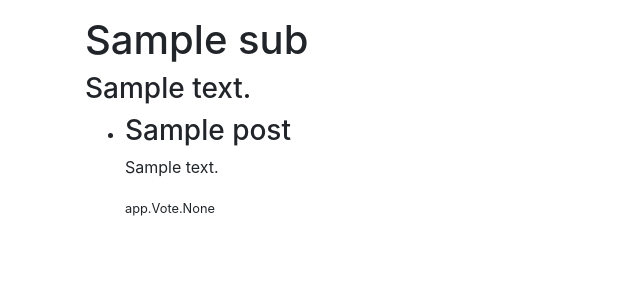
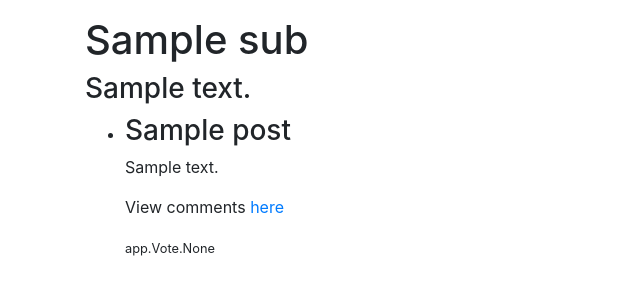
Before and after one commit to MuditJ/Djeddit, a Django app: page /d/sub/1/ in a window 1280 px wide. Shown: the part 220-520 px from the top of the page, without its empty margins (0-640 px from the left). Run offline with Django 3.2, Linux system fonts and the light colour scheme; tables that the repository leaves empty hold one stand-in row (values such as "Sample post"); some libraries are stand-ins or nearby versions.

Commit message:
Basic pages are functional

```diff
--- a/djeddit/app/models.py
+++ b/djeddit/app/models.py
@@ -43,7 +43,7 @@
         return f'{(self.title)} -> {self.sub_posted_on}'
 
 class Comment(models.Model):
-    parent_post = models.ForeignKey(Post, on_delete = models.CASCADE, null = False)
+    parent_post = models.ForeignKey(Post, related_name = 'comments',on_delete = models.CASCADE, null = False)
     created_by = models.ForeignKey(UserProfile,on_delete = models.CASCADE)
     content = models.TextField(default = 'Mitigating schema mistake')
     #upvotes = models.IntegerField(blank = True, default = 0)
--- a/djeddit/app/templates/allSubs.html
+++ b/djeddit/app/templates/allSubs.html
@@ -7,6 +7,7 @@
         {% for sub in subs %}
         <li>
             {{ sub }}
+            <small> Visit this <a href = "{% url 'get-posts' sub.id %} "> sub: </a></small>
         </li>
         {% endfor %}
     </ul>
--- a/djeddit/app/templates/posts.html
+++ b/djeddit/app/templates/posts.html
@@ -12,6 +12,7 @@
     <li>
      <h3> {{ post.title }} </h3>
      <p> {{ post.content}} </p>
+     <p> View comments <a href = "{% url 'get-comments' post.id %}"> here</a></p>
      <small> {{ post.votes }} </small>
     </li>
     {% endfor %}
--- a/djeddit/app/urls.py
+++ b/djeddit/app/urls.py
@@ -4,7 +4,7 @@
 
 extra_patterns = [
     path('<int:sub_id>/',views.get_posts_for_sub, name = 'get-posts'),
-    path('<int:id1>/post/<int:id2>/', views.get_comments_for_post, name = 'get-comments'),
+    path('post/<int:post_id>/', views.get_comments_for_post, name = 'get-comments'),
     #path('<int:num>/',views.random_view,name = 'random')
 ]
 
@@ -15,13 +15,14 @@
     #Endpoints for specific sub and post
     path('sub/',include(extra_patterns)),
 
-    path('home',views.home,name = 'home'),
-    path('logout',views.logout_view,name = 'logout'),
-    path('login',views.login_view,name = 'login'),
-    path('signup',views.signup_view,name = 'signup'),
+    path('home/',views.home,name = 'home'),
+    path('logout/',views.logout_view,name = 'logout'),
+    path('login/',views.login_view,name = 'login'),
+    path('signup/',views.signup_view,name = 'signup'),
     #path('process-login',views.process_login_view,name = 'process-login'),
-    path('create-sub',views.create_sub_view,name = 'create-sub'),
-    path('profile',views.profile_view,name = 'profile'),
-    path('all',views.all_subs_view,name = 'all-subs'),
+    path('create-sub/',views.create_sub_view,name = 'create-sub'),
+    path('profile/',views.profile_view,name = 'profile'),
+    path('profile/dashboard/',views.profile_dashboard_view,name = 'profile-dashboard'),
+    path('all/',views.all_subs_view,name = 'all-subs'),
 
 ]
--- a/djeddit/app/views.py
+++ b/djeddit/app/views.py
@@ -100,7 +100,14 @@
         comments = user.comment_set
         return render(request,'profile.html',{'subs':subs,'comments' : comments, 'posts':posts})
     else:
+
         return HttpResponse('You need to log in first')
+
+def profile_dashboard_view(request):
+    if request.user.is_authenticated:
+        return HttpResponse('Yet to implement')
+    else:
+        return HttpResponseRedirect(reverse('home'))
 
 def all_subs_view(request):
     subs = models.Sub.objects.all()
@@ -115,10 +122,10 @@
     posts = models.Post.objects.filter(sub_posted_on__pk = sub_id)
     return render(request,'posts.html',{'sub' : sub, 'posts' : posts})
 
-def get_comments_for_post(request):
-    post = models.Post.objects.get(pk = request.GET['id'])
+def get_comments_for_post(request,post_id):
+    post = models.Post.objects.get(pk = post_id)
     sub = post.sub_posted_on
-    comments = post.comments
+    comments = post.comments.all()
     return render(request,'comments.html',{'sub' : sub, 'post': post, 'comments' : comments})
 
 def random_view(request, num = None):
```
Also changed, not shown: djeddit/app/migrations/0014_auto_20191120_1735.py (added).
